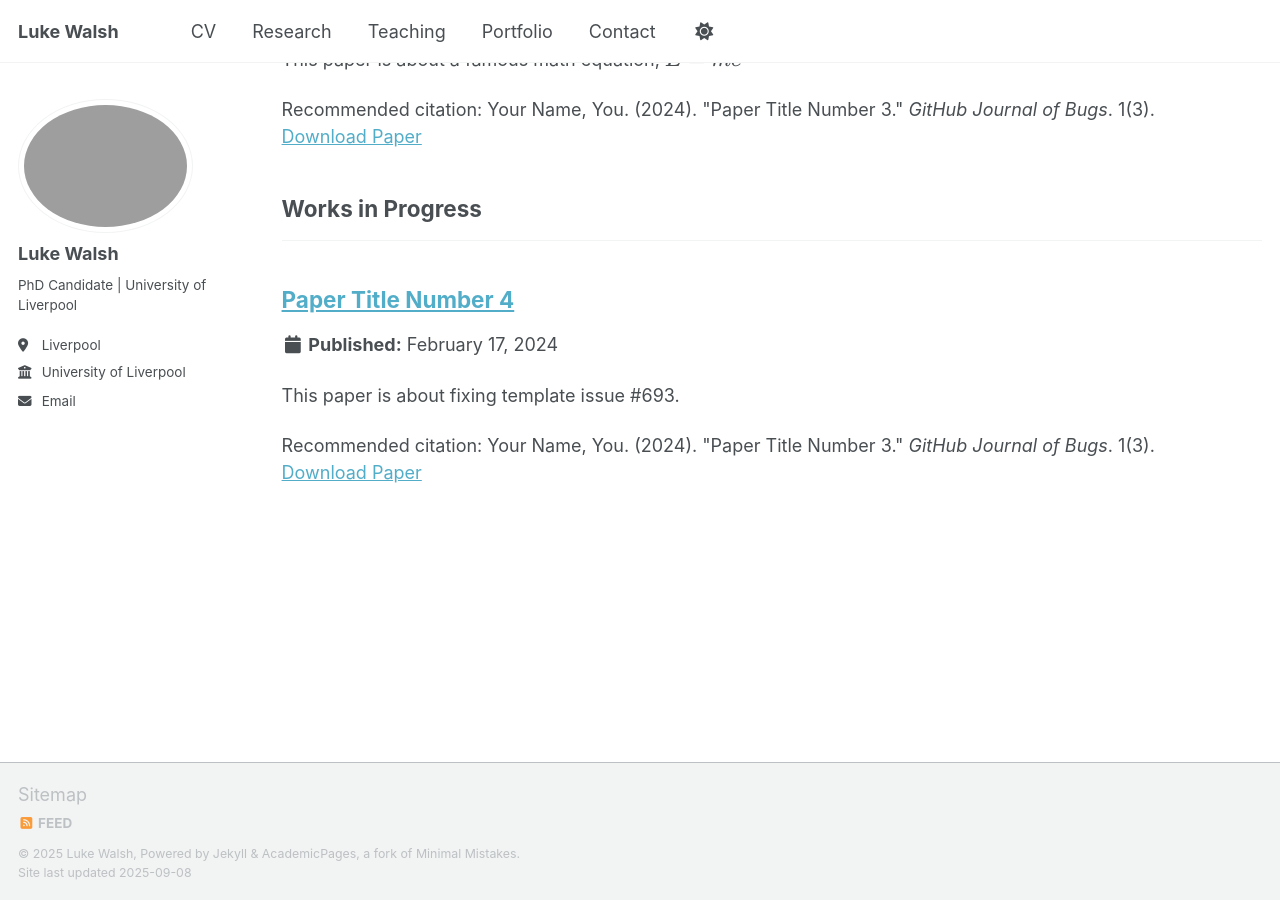
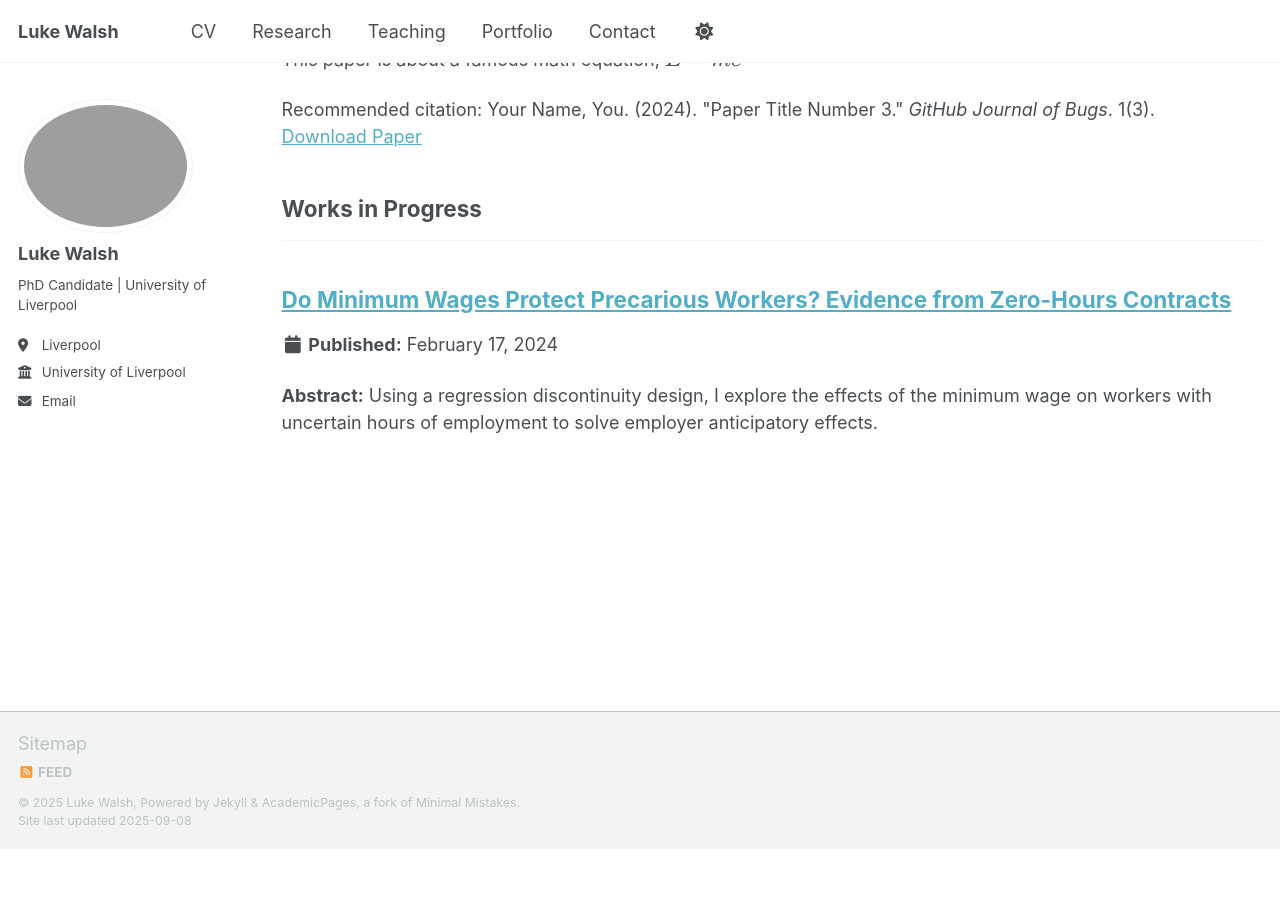
Before and after one commit to LukeWalsh308/LukeWalsh308.github.io, a Jekyll site: the page built from _pages/research.html, in a window 1280 px wide and 900 px high, scrolled down 816 px. Built offline with Jekyll 4.4.1, drawn with Linux system fonts in a browser that asks for light colours; a script that is not in the unit is left out; after the commit the page ends 1665 px from its top, so only the background shows below that.

Commit message:
Update 2024-02-17-paper-title-number-4.md

```diff
--- a/_publications/2024-02-17-paper-title-number-4.md
+++ b/_publications/2024-02-17-paper-title-number-4.md
@@ -1,13 +1,9 @@
 ---
-title: "Paper Title Number 4"
+title: "Do Minimum Wages Protect Precarious Workers? Evidence from Zero-Hours Contracts"
 collection: publications
 category: books
-permalink: /publication/2024-02-17-paper-title-number-4
-excerpt: 'This paper is about fixing template issue #693.'
-date: 2024-02-17
-venue: 'GitHub Journal of Bugs'
-paperurl: 'http://academicpages.github.io/files/paper3.pdf'
-citation: 'Your Name, You. (2024). &quot;Paper Title Number 3.&quot; <i>GitHub Journal of Bugs</i>. 1(3).'
+excerpt: '**Abstract:** Using a regression discontinuity design, I explore the effects of the minimum wage on workers with uncertain hours
+of employment to solve employer anticipatory effects.'
 ---
 
 The contents above will be part of a list of publications, if the user clicks the link for the publication than the contents of section will be rendered as a full page, allowing you to provide more information about the paper for the reader. When publications are displayed as a single page, the contents of the above "citation" field will automatically be included below this section in a smaller font.
```
